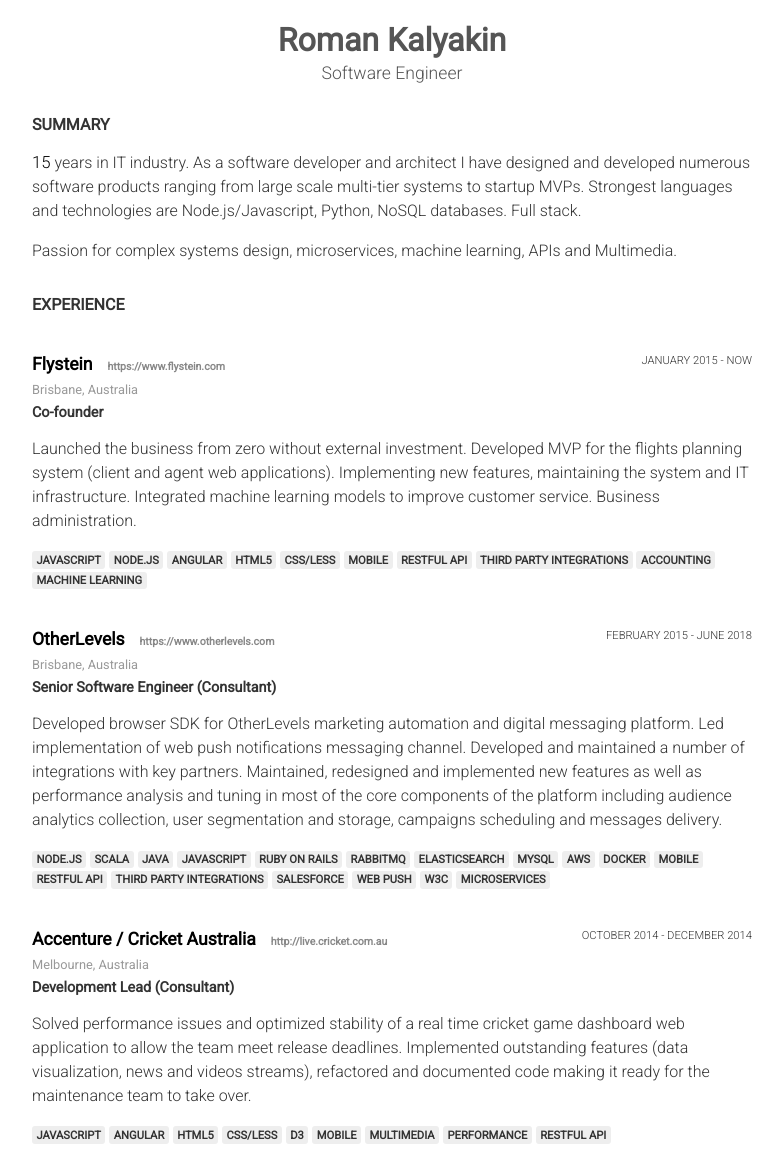
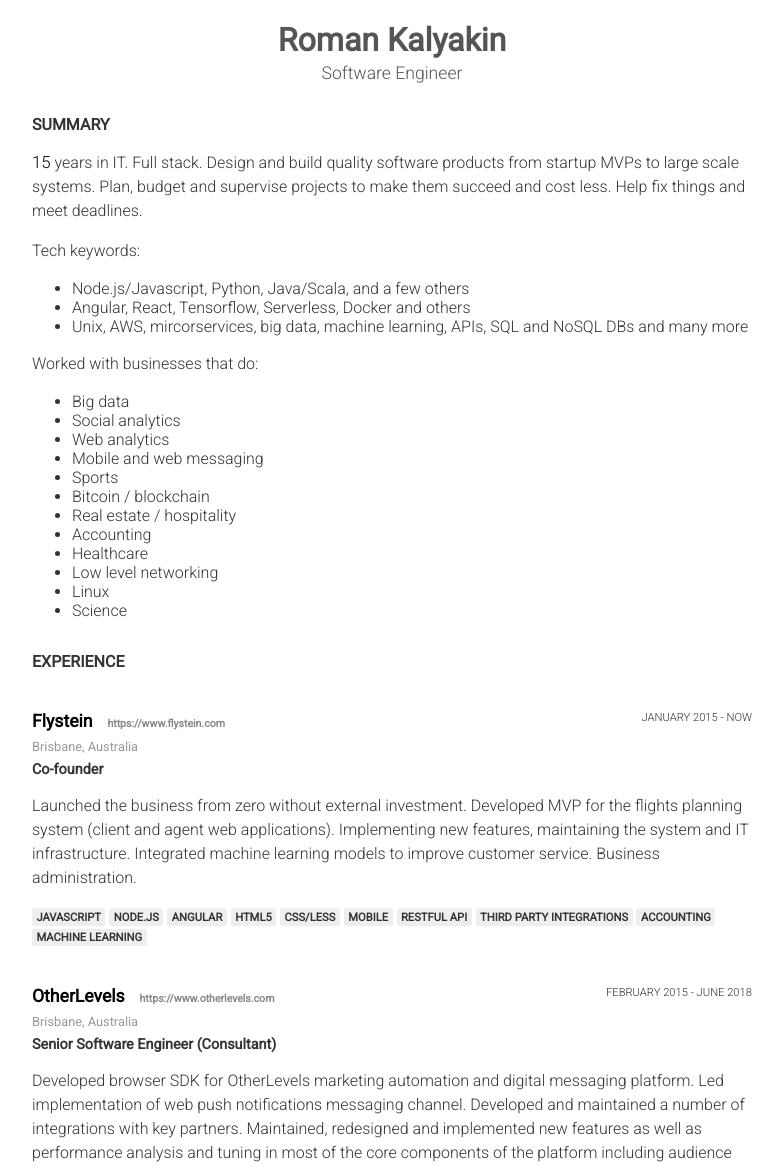
Before and after one commit to theorm/theorm.github.com, a Flask app: page /cv in a window 1280 px wide. Shown: the top 1166 px of the page, without its empty margins (248-1031 px from the left). Run offline with Flask 2, Linux system fonts and the light colour scheme; some libraries are stand-ins or nearby versions.

Commit message:
updated cv summary

```diff
--- a/templates/cv.html
+++ b/templates/cv.html
@@ -28,8 +28,35 @@
         <header>
           <!-- Summary -->
           <h1>Summary</h1>
-          <p><em>15</em> years in IT industry. As a software developer and architect I have designed and developed numerous software products ranging from large scale multi-tier systems to startup MVPs. Strongest languages and technologies are Node.js/Javascript, Python, NoSQL databases. Full stack.</p>
-          <p>Passion for complex systems design, microservices, machine learning, APIs and Multimedia.</p>
+          <p>
+            <em>15</em> years in IT. Full stack. Design and build quality software products from startup MVPs to large scale systems.
+            Plan, budget and supervise projects to make them succeed and cost less. Help fix things and meet deadlines.
+          </p>
+          <p>
+              Tech keywords:
+              <ul>
+                <li>Node.js/Javascript, Python, Java/Scala, and a few others</li>
+                <li>Angular, React, Tensorflow, Serverless, Docker and others</li>
+                <li>Unix, AWS, mircorservices, big data, machine learning, APIs, SQL and NoSQL DBs and many more</li>
+              </ul>
+          </p>
+          <p>
+              Worked with businesses that do:
+              <ul>
+                <li>Big data</li>
+                <li>Social analytics</li>
+                <li>Web analytics</li>
+                <li>Mobile and web messaging</li>
+                <li>Sports</li>
+                <li>Bitcoin / blockchain</li>
+                <li>Real estate / hospitality</li>
+                <li>Accounting</li>
+                <li>Healthcare</li>
+                <li>Low level networking</li>
+                <li>Linux</li>
+                <li>Science</li>
+              </ul>
+          </p>
         </header>
 
         <section class="experience">
```
Also changed, not shown: cv.html (+29 -2 lines).
